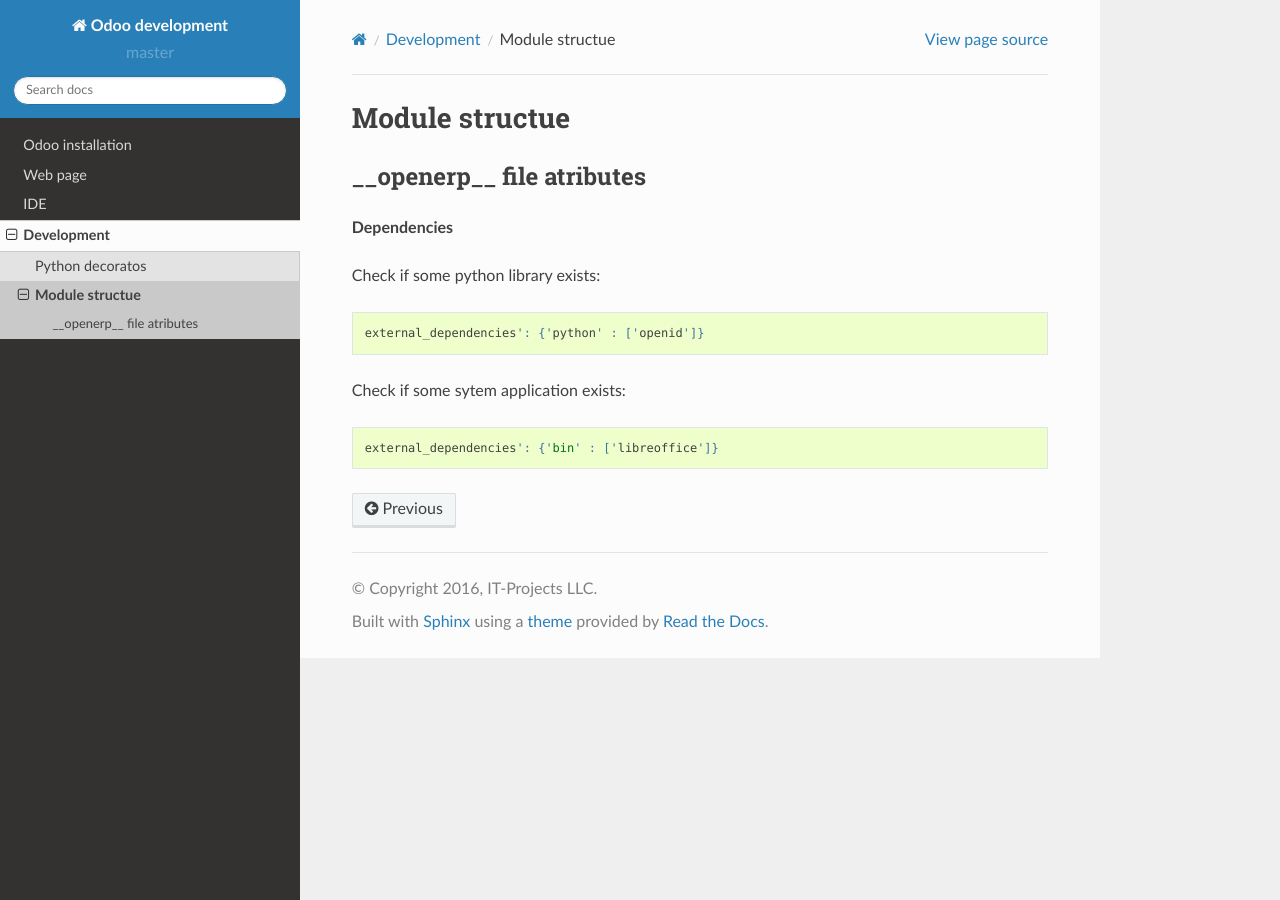
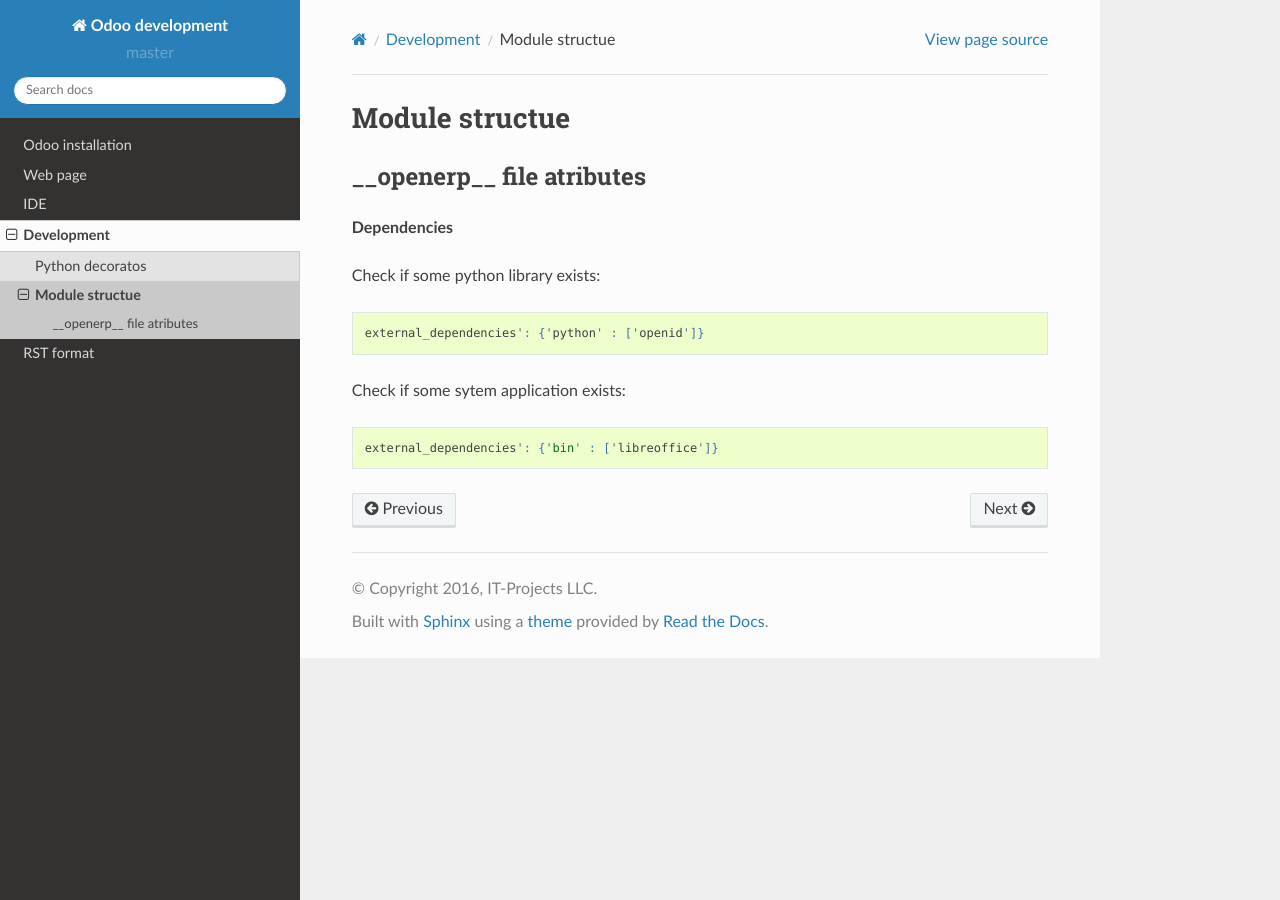
Before and after one commit to itpp-labs/odoo-development, a Sphinx documentation site: the page built from docs/dev/odoo.rst, in a window 1280 px wide. Built offline with Sphinx 7.4.7 and the Read the Docs theme 2.0.0, drawn with Linux system fonts in a browser that asks for light colours; pages that are not in the unit, such as notebooks, are missing from menus.

```diff
--- a/docs/index.rst
+++ b/docs/index.rst
@@ -10,11 +10,11 @@ Current content:
 .. toctree::
    :maxdepth: 2
 
-   sphinx-doc
    install
    webpage
    ide/index
    dev/index
+   rst
 
 
 Indices and tables
--- a/docs/rst.rst
+++ b/docs/rst.rst
@@ -1,5 +1,5 @@
-Sphinx-doc short reference
-=================
+RST format
+==========
 
 
 Sections
```
